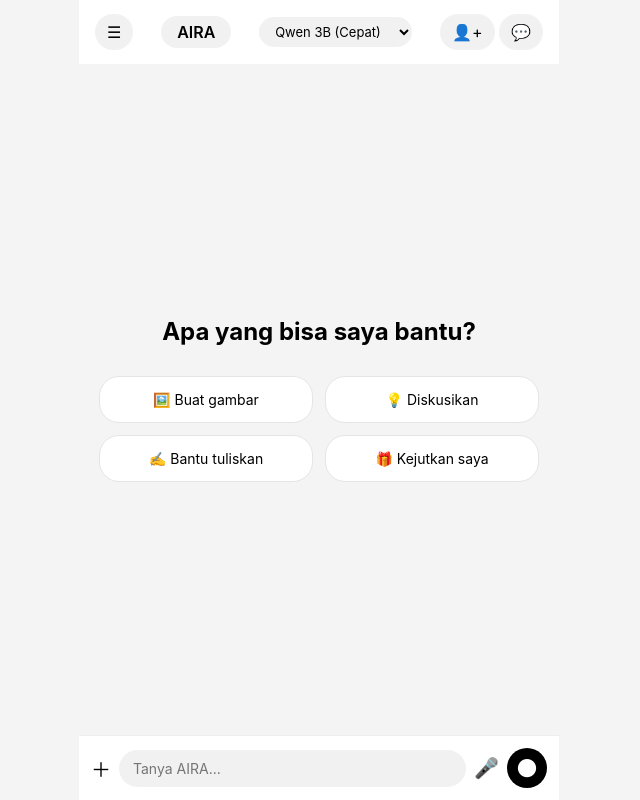
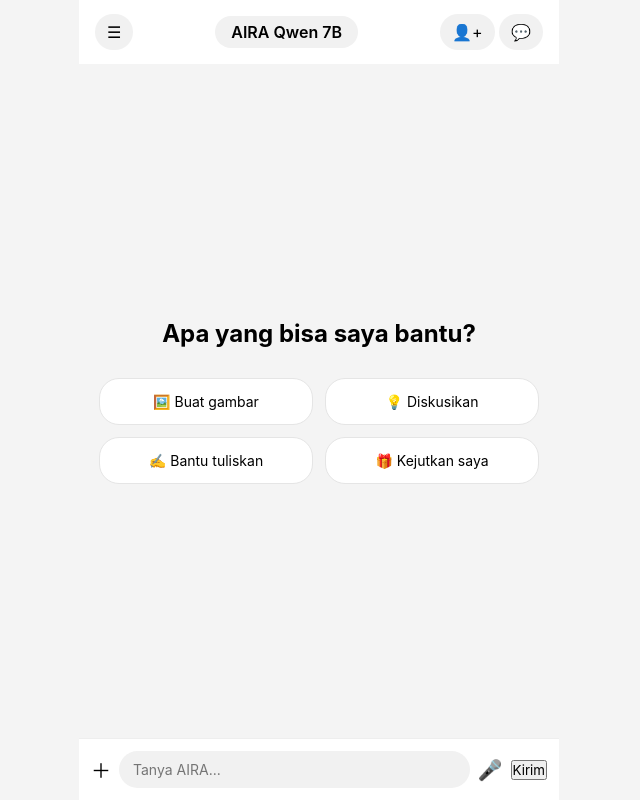
Before and after one commit to MiftahulKhoiri/ai_lokal, a Flask app: page / in a window 1280 px wide. Shown: the whole page, without its empty margins (321-961 px from the left). Run offline with Flask 3, Linux system fonts and the light colour scheme.

Commit message:
Update index.html

```diff
--- a/frontend/templates/index.html
+++ b/frontend/templates/index.html
@@ -5,7 +5,6 @@
     <meta name="viewport" content="width=device-width, initial-scale=1.0">
     <title>AIRA - AI Rumah</title>
 
-    <!-- Flask static CSS -->
     <link rel="stylesheet" href="{{ url_for('static', filename='style.css') }}">
 </head>
 <body>
@@ -17,15 +16,7 @@
         <button class="menu-btn">☰</button>
 
         <div class="header-title">
-            AIRA
-        </div>
-
-        <!-- MODEL SELECT -->
-        <div class="model-wrapper">
-            <select id="modelSelect" class="model-select">
-                <option value="3b">Qwen 3B (Cepat)</option>
-                <option value="7b">Qwen 7B (Akurat)</option>
-            </select>
+            AIRA <span class="model-badge">Qwen 7B</span>
         </div>
 
         <div class="header-actions">
@@ -61,12 +52,11 @@
         ></textarea>
 
         <button class="mic-btn">🎤</button>
-        <button id="sendBtn" class="voice-btn">⬤</button>
+        <button id="sendBtn" class="send-btn">Kirim</button>
     </div>
 
 </div>
 
-<!-- Flask static JS -->
 <script src="{{ url_for('static', filename='app.js') }}"></script>
 
 </body>
```
